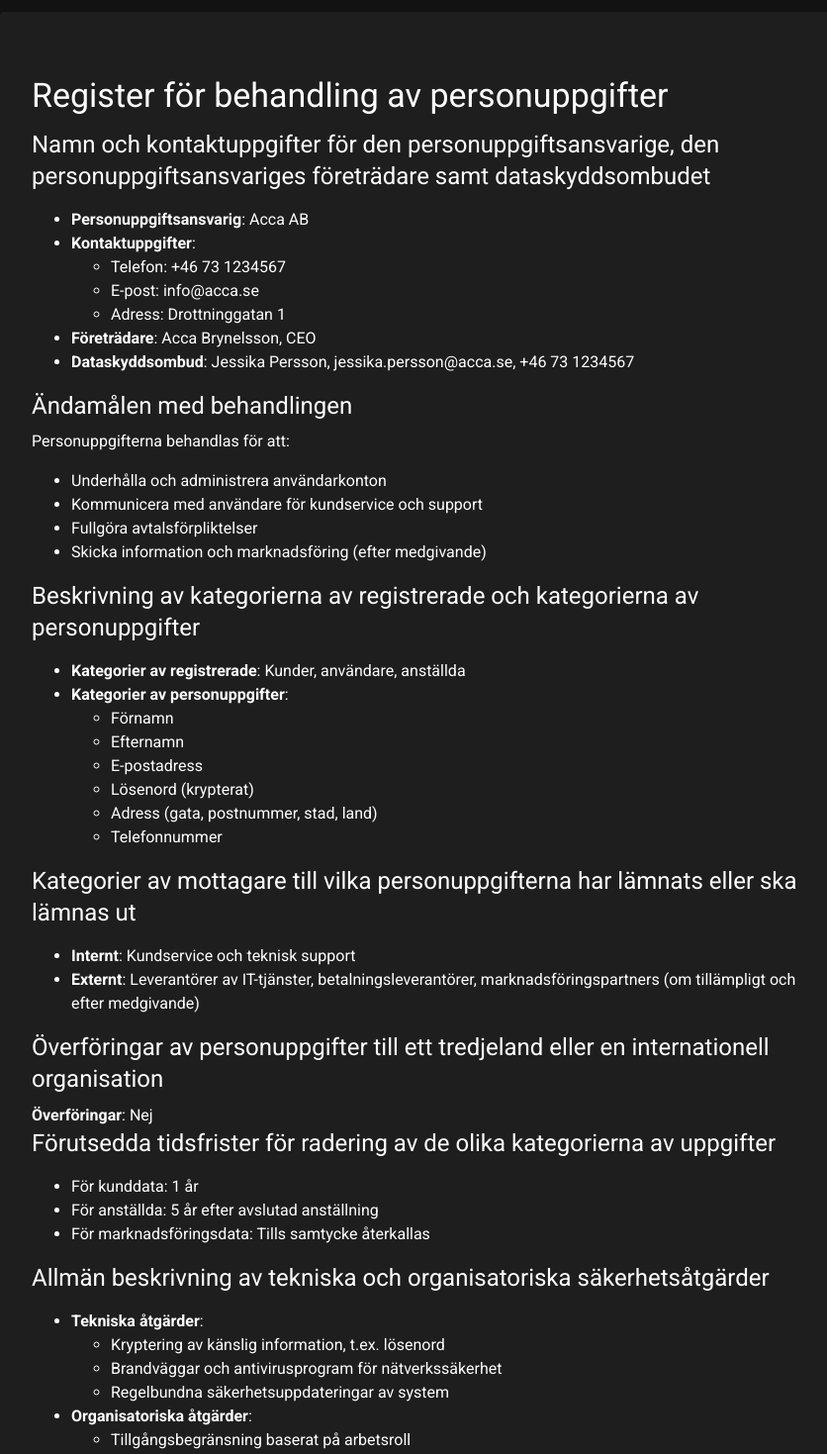
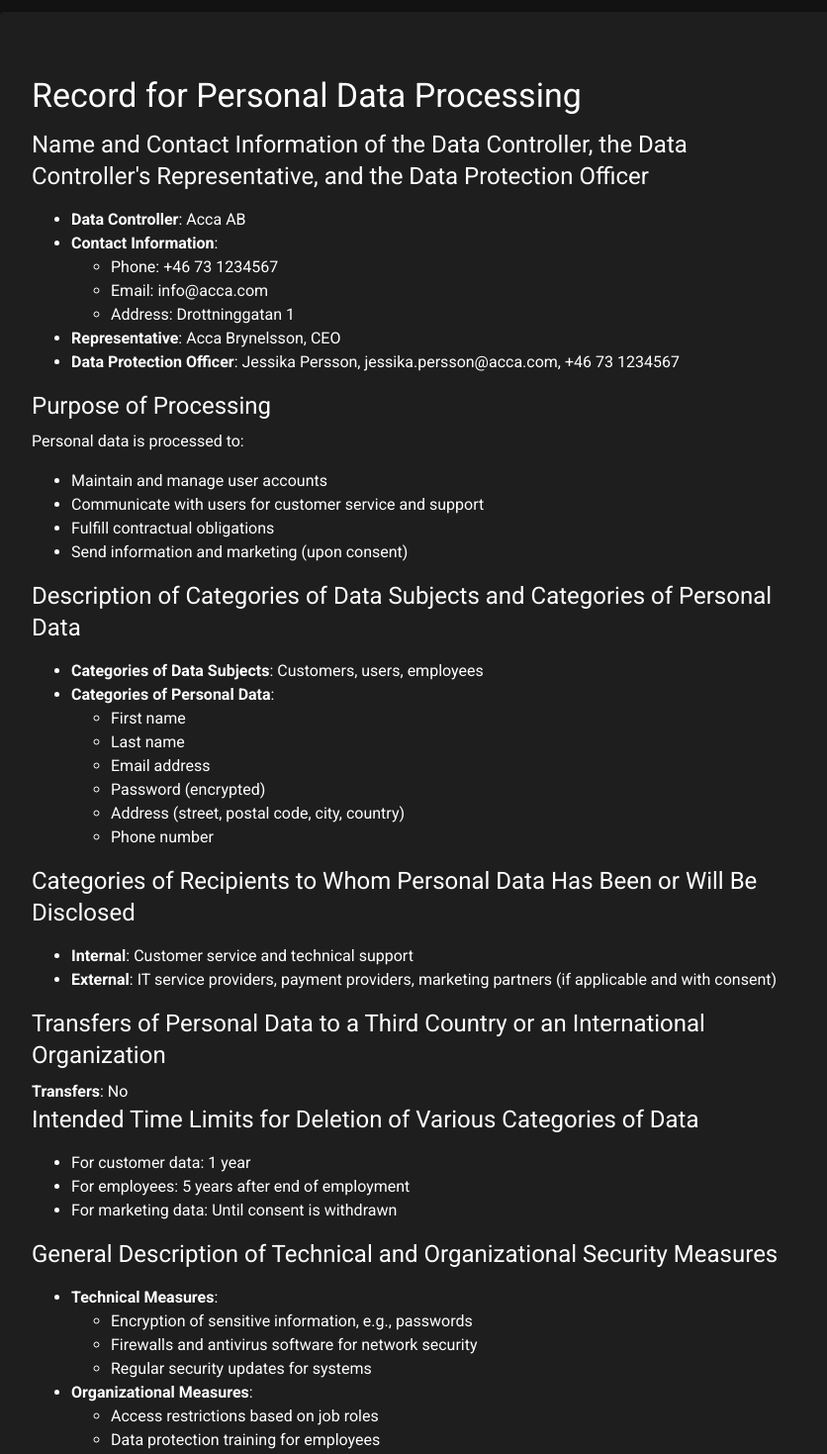
Before and after one commit to f1schhh/acca-labb, a Next.js app: page /personal-data-record in a window 1280 px wide. Shown: the part 20-1489 px from the top of the page at 99% size, without its empty margins (214-1050 px from the left). Built offline with nearby package versions, Linux system fonts and the light colour scheme; what @mui/material-nextjs would draw is missing.

Commit message:
Fixed dashboard to see total applications, and translated personal-data to english

```diff
--- a/src/app/(logged-in)/dashboard/page.tsx
+++ b/src/app/(logged-in)/dashboard/page.tsx
@@ -6,9 +6,7 @@
 import LoadingTable from "@/components/dashboard/LoadingTable";
 
 export default function Dashboard() {
-  const { applications, loading } = useApplications();
-
-  const numOfApplications = applications ? applications.length : 0;
+  const { applications, loading, totalCount } = useApplications();
 
   const latestApplication = applications ? [...applications].shift() : null;
   const company_name = latestApplication?.company_name;
@@ -36,7 +34,7 @@
       >
         <SummaryCard
           title="Total applications"
-          stat={numOfApplications}
+          stat={totalCount}
         />
         <SummaryCard
           title="Latest applications"
--- a/src/app/personal-data-record/page.tsx
+++ b/src/app/personal-data-record/page.tsx
@@ -2,139 +2,169 @@
 
 export default function PersonalDataRecord() {
   return (
-    <Container maxWidth="md" sx={{ py: 4 }}>
+    <Container
+      maxWidth="md"
+      sx={{ py: 4 }}
+    >
       <Paper sx={{ p: 4 }}>
         <Box sx={{ py: 4 }}>
-          <Typography variant="h4" gutterBottom>
-            Register för behandling av personuppgifter
+          <Typography
+            variant="h4"
+            gutterBottom
+          >
+            Record for Personal Data Processing
           </Typography>
 
-          <Typography variant="h5" gutterBottom>
-            Namn och kontaktuppgifter för den personuppgiftsansvarige, den
-            personuppgiftsansvariges företrädare samt dataskyddsombudet
+          <Typography
+            variant="h5"
+            gutterBottom
+          >
+            Name and Contact Information of the Data Controller, the Data
+            Controller&apos;s Representative, and the Data Protection Officer
           </Typography>
           <div>
             <ul>
               <li>
-                <strong>Personuppgiftsansvarig</strong>: Acca AB
+                <strong>Data Controller</strong>: Acca AB
               </li>
               <li>
-                <strong>Kontaktuppgifter</strong>:
+                <strong>Contact Information</strong>:
                 <ul>
-                  <li>Telefon: +46 73 1234567</li>
-                  <li>E-post: info@acca.se</li>
-                  <li>Adress: Drottninggatan 1</li>
+                  <li>Phone: +46 73 1234567</li>
+                  <li>Email: info@acca.com</li>
+                  <li>Address: Drottninggatan 1</li>
                 </ul>
               </li>
               <li>
-                <strong>Företrädare</strong>: Acca Brynelsson, CEO
+                <strong>Representative</strong>: Acca Brynelsson, CEO
               </li>
               <li>
-                <strong>Dataskyddsombud</strong>: Jessika Persson,
-                jessika.persson@acca.se, +46 73 1234567
+                <strong>Data Protection Officer</strong>: Jessika Persson,
+                jessika.persson@acca.com, +46 73 1234567
               </li>
             </ul>
           </div>
 
-          <Typography variant="h5" gutterBottom>
-            Ändamålen med behandlingen
+          <Typography
+            variant="h5"
+            gutterBottom
+          >
+            Purpose of Processing
           </Typography>
           <div>
-            Personuppgifterna behandlas för att:
+            Personal data is processed to:
             <ul>
-              <li>Underhålla och administrera användarkonton</li>
-              <li>Kommunicera med användare för kundservice och support</li>
-              <li>Fullgöra avtalsförpliktelser</li>
-              <li>Skicka information och marknadsföring (efter medgivande)</li>
+              <li>Maintain and manage user accounts</li>
+              <li>Communicate with users for customer service and support</li>
+              <li>Fulfill contractual obligations</li>
+              <li>Send information and marketing (upon consent)</li>
             </ul>
           </div>
 
-          <Typography variant="h5" gutterBottom>
-            Beskrivning av kategorierna av registrerade och kategorierna av
-            personuppgifter
+          <Typography
+            variant="h5"
+            gutterBottom
+          >
+            Description of Categories of Data Subjects and Categories of
+            Personal Data
           </Typography>
           <div>
             <ul>
               <li>
-                <strong>Kategorier av registrerade</strong>: Kunder, användare,
-                anställda
+                <strong>Categories of Data Subjects</strong>: Customers, users,
+                employees
               </li>
               <li>
-                <strong>Kategorier av personuppgifter</strong>:
+                <strong>Categories of Personal Data</strong>:
                 <ul>
-                  <li>Förnamn</li>
-                  <li>Efternamn</li>
-                  <li>E-postadress</li>
-                  <li>Lösenord (krypterat)</li>
-                  <li>Adress (gata, postnummer, stad, land)</li>
-                  <li>Telefonnummer</li>
+                  <li>First name</li>
+                  <li>Last name</li>
+                  <li>Email address</li>
+                  <li>Password (encrypted)</li>
+                  <li>Address (street, postal code, city, country)</li>
+                  <li>Phone number</li>
                 </ul>
               </li>
             </ul>
           </div>
 
-          <Typography variant="h5" gutterBottom>
-            Kategorier av mottagare till vilka personuppgifterna har lämnats
-            eller ska lämnas ut
+          <Typography
+            variant="h5"
+            gutterBottom
+          >
+            Categories of Recipients to Whom Personal Data Has Been or Will Be
+            Disclosed
           </Typography>
           <div>
             <ul>
               <li>
-                <strong>Internt</strong>: Kundservice och teknisk support
+                <strong>Internal</strong>: Customer service and technical
+                support
               </li>
               <li>
-                <strong>Externt</strong>: Leverantörer av IT-tjänster,
-                betalningsleverantörer, marknadsföringspartners (om tillämpligt
-                och efter medgivande)
+                <strong>External</strong>: IT service providers, payment
+                providers, marketing partners (if applicable and with consent)
               </li>
             </ul>
           </div>
 
-          <Typography variant="h5" gutterBottom>
-            Överföringar av personuppgifter till ett tredjeland eller en
-            internationell organisation
+          <Typography
+            variant="h5"
+            gutterBottom
+          >
+            Transfers of Personal Data to a Third Country or an International
+            Organization
           </Typography>
           <Typography>
-            <strong>Överföringar</strong>: Nej
+            <strong>Transfers</strong>: No
           </Typography>
 
-          <Typography variant="h5" gutterBottom>
-            Förutsedda tidsfrister för radering av de olika kategorierna av
-            uppgifter
+          <Typography
+            variant="h5"
+            gutterBottom
+          >
+            Intended Time Limits for Deletion of Various Categories of Data
           </Typography>
           <div>
             <ul>
-              <li>För kunddata: 1 år</li>
-              <li>För anställda: 5 år efter avslutad anställning</li>
-              <li>För marknadsföringsdata: Tills samtycke återkallas</li>
+              <li>For customer data: 1 year</li>
+              <li>For employees: 5 years after end of employment</li>
+              <li>For marketing data: Until consent is withdrawn</li>
             </ul>
           </div>
 
-          <Typography variant="h5" gutterBottom>
-            Allmän beskrivning av tekniska och organisatoriska säkerhetsåtgärder
+          <Typography
+            variant="h5"
+            gutterBottom
+          >
+            General Description of Technical and Organizational Security
+            Measures
           </Typography>
           <div>
             <ul>
               <li>
-                <strong>Tekniska åtgärder</strong>:
+                <strong>Technical Measures</strong>:
                 <ul>
-                  <li>Kryptering av känslig information, t.ex. lösenord</li>
-                  <li>Brandväggar och antivirusprogram för nätverkssäkerhet</li>
-                  <li>Regelbundna säkerhetsuppdateringar av system</li>
+                  <li>Encryption of sensitive information, e.g., passwords</li>
+                  <li>Firewalls and antivirus software for network security</li>
+                  <li>Regular security updates for systems</li>
                 </ul>
               </li>
               <li>
-                <strong>Organisatoriska åtgärder</strong>:
+                <strong>Organizational Measures</strong>:
                 <ul>
-                  <li>Tillgångsbegränsning baserat på arbetsroll</li>
-                  <li>Utbildning i dataskydd för anställda</li>
-                  <li>Regelbundna säkerhetskontroller och riskanalyser</li>
+                  <li>Access restrictions based on job roles</li>
+                  <li>Data protection training for employees</li>
+                  <li>Regular security audits and risk assessments</li>
                 </ul>
               </li>
             </ul>
           </div>
 
-          <Button variant="contained" href="/signup">
+          <Button
+            variant="contained"
+            href="/signup"
+          >
             Back to signup
           </Button>
         </Box>
```
